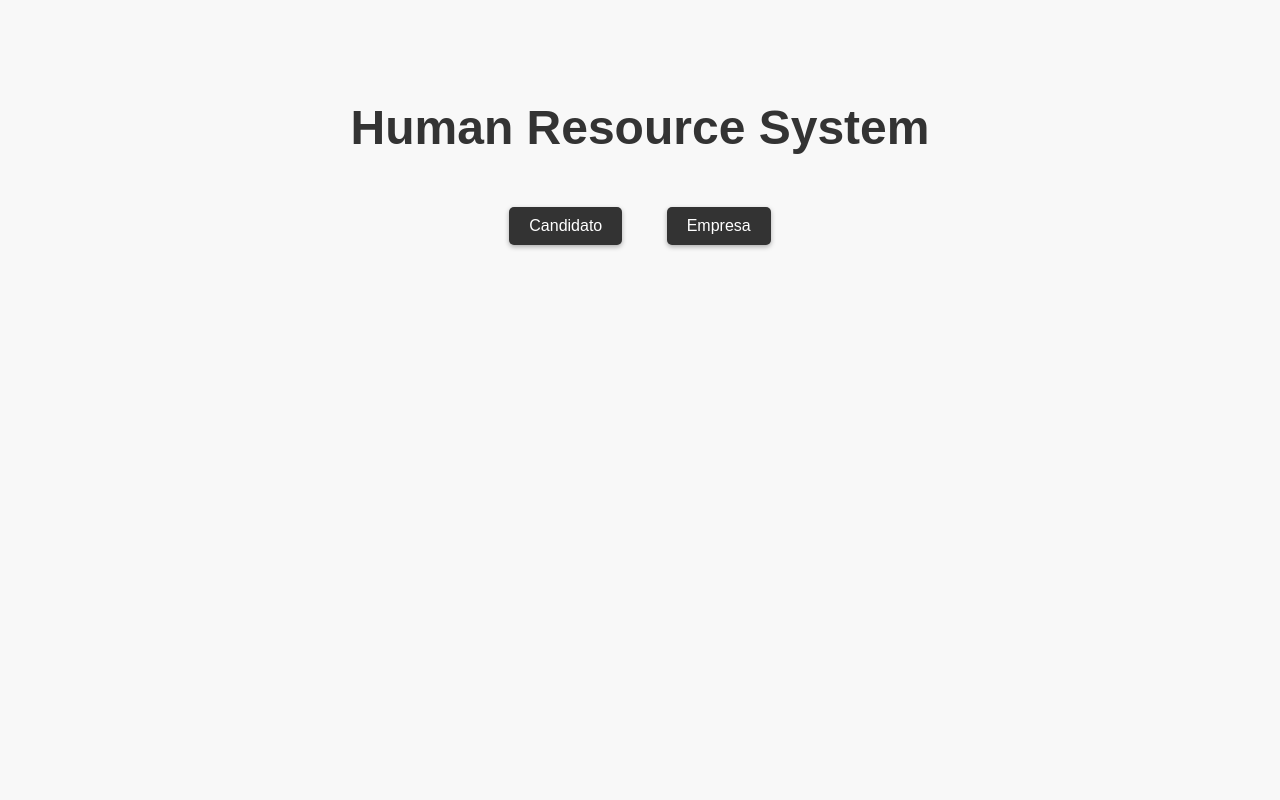
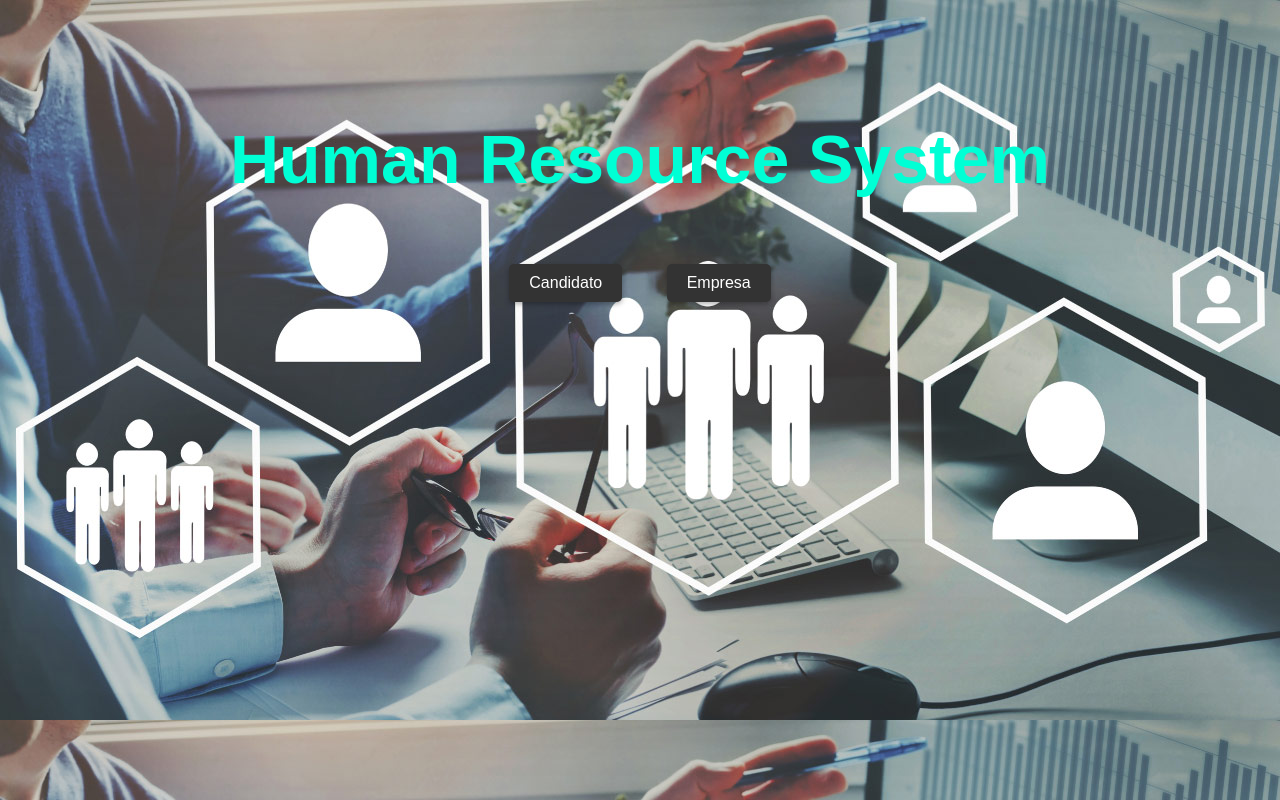
Before and after one commit to rockevandro/human-resource-system, a plain HTML site: page pagina-de-login/pagina-inicial.html in a window 1280 px wide. Drawn offline with Linux system fonts and the light colour scheme.

Commit message:
adiciona imagens ao background

```diff
--- a/pagina-de-login/pagina-inicial.html
+++ b/pagina-de-login/pagina-inicial.html
@@ -5,13 +5,14 @@
     <style>
         body {
             font-family: Arial, sans-serif;
-            background-color: #f8f8f8;
+            background-color: #fcfcfc;
+            background-image: url("86_gestao-recursos-humanos.jpg");
             text-align: center;
         }
         h1 {
-            font-size: 48px;
-            color: #333;
-            margin-top: 100px;
+            font-size: 68px;
+            color: #00ffd5;
+            margin-top: 120px;
         }
         a {
             display: inline-block;
```
Also changed, not shown: pagina-de-login/86_gestao-recursos-humanos.jpg (added).
